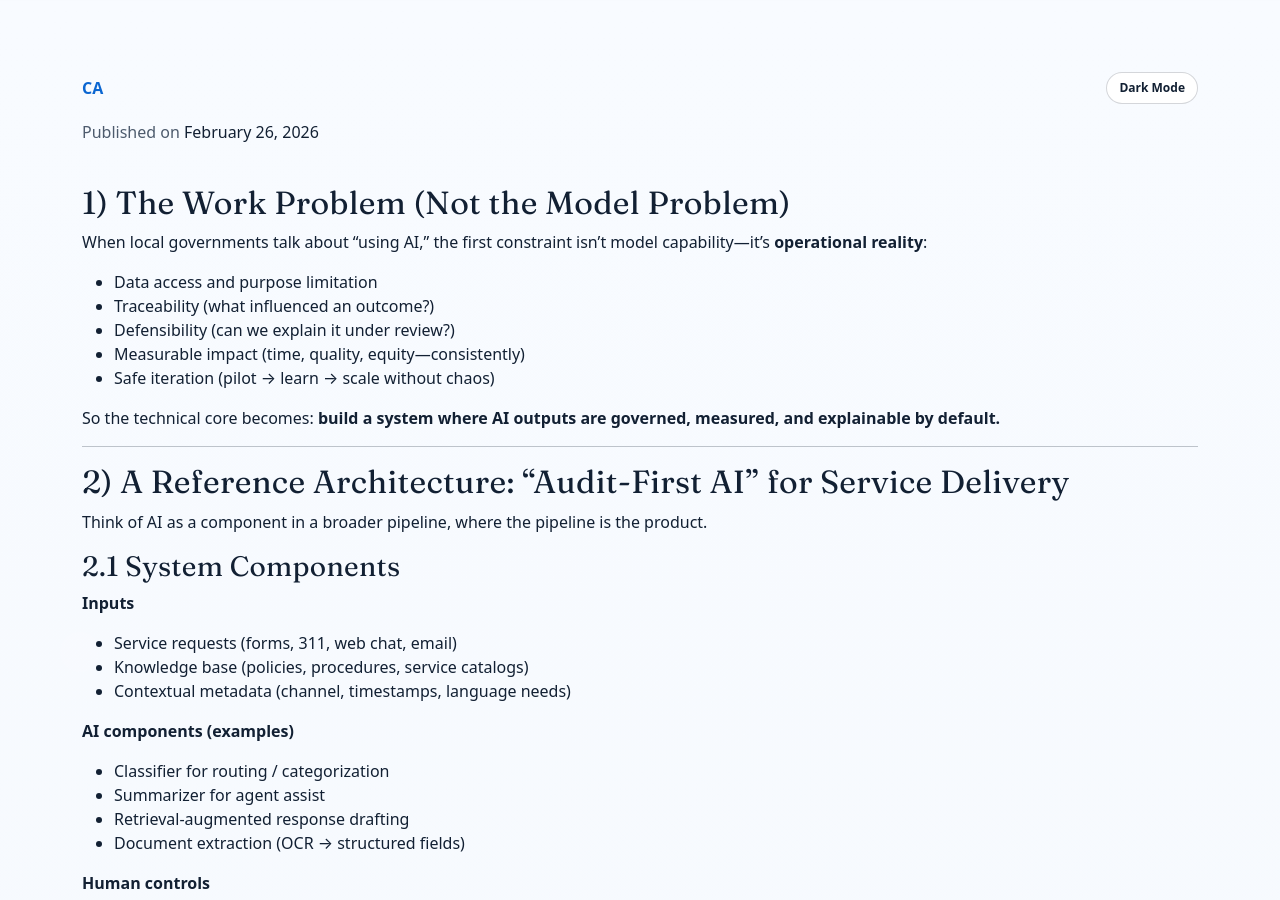
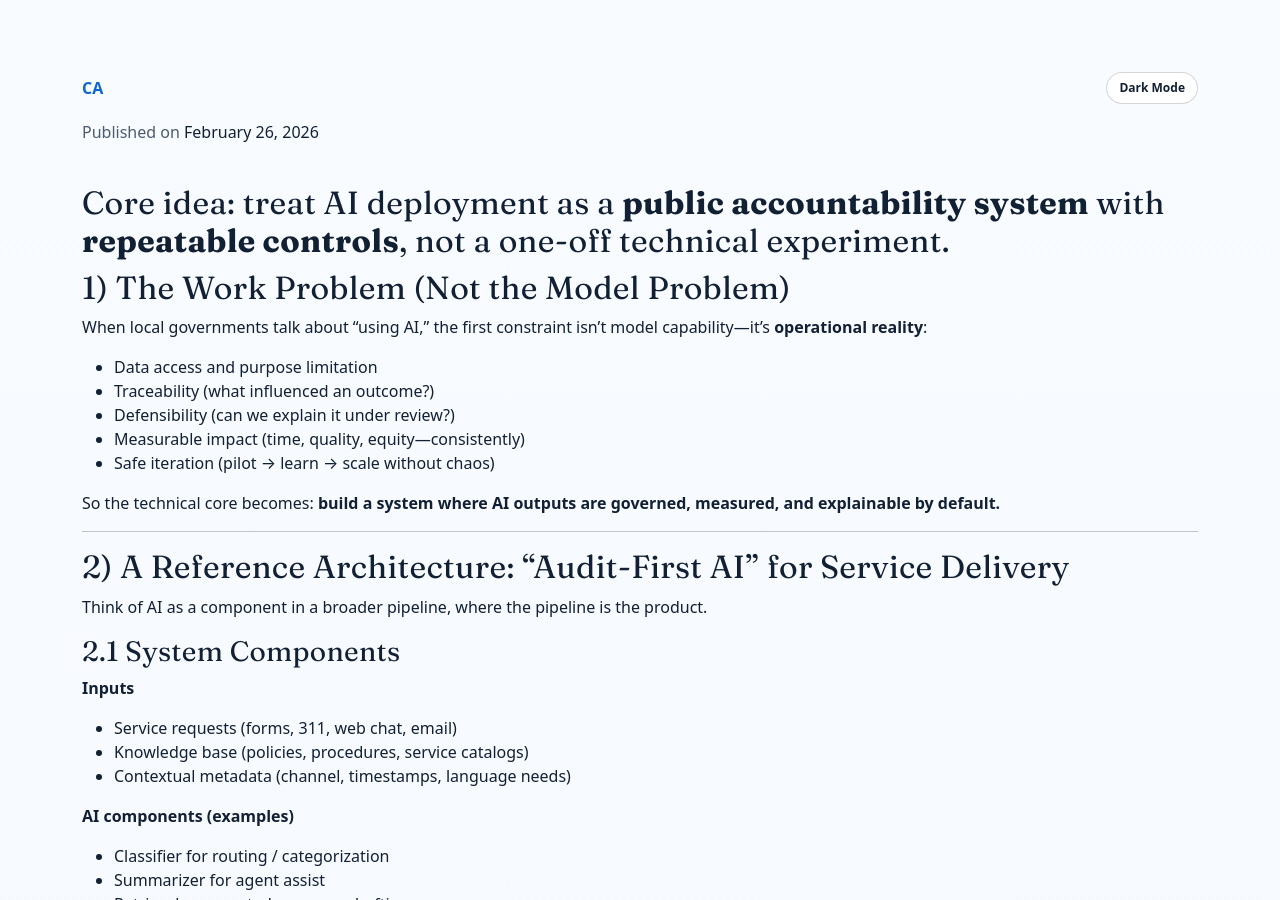
Before and after one commit to ChinmayA301/ChinmayA301.github.io, a Jekyll site: the page built from _posts/2026-02-24-the-impact-of-ai-on-local-government-digital-experience.md, in a window 1280 px wide and 900 px high. Built offline with Jekyll 4.4.1, drawn with Linux system fonts in a browser that asks for light colours.

Commit message:
Update summary and introduce core idea in post
Refine summary and add core idea section for clarity.

```diff
--- a/_posts/2026-02-24-the-impact-of-ai-on-local-government-digital-experience.md
+++ b/_posts/2026-02-24-the-impact-of-ai-on-local-government-digital-experience.md
@@ -1,4 +1,5 @@
 ---
+
 layout: post
 title: "AI in Local Government DX: A Technical Deep Dive into Governance, Auditing, and Operationalization"
 date: 2026-02-24
@@ -9,9 +10,11 @@ tags: [Hennepin-County, AI-Governance, AI-Auditing, Digital-Experience, Evaluati
 og_image: "/assets/images/ai-audit-viz.png"
 canonical_url: "https://app.chinmayarora.com/blog/ai-impact-local-govt"
 
-summary: This post proposes a practical operating model for AI in local government digital experience: risk-tiered intake, auditable decision logs, and measurable outcomes across time/quality/equity. Core idea: treat AI deployment as a **public accountability system** with **repeatable controls**, not a one-off technical experiment.
+summary: This post proposes a practical operating model for AI in local government digital experience: risk-tiered intake, auditable decision logs, and measurable outcomes across time/quality/equity.
 
 ---
+
+## Core idea: treat AI deployment as a **public accountability system** with **repeatable controls**, not a one-off technical experiment.
 
 ## 1) The Work Problem (Not the Model Problem)
 
```
